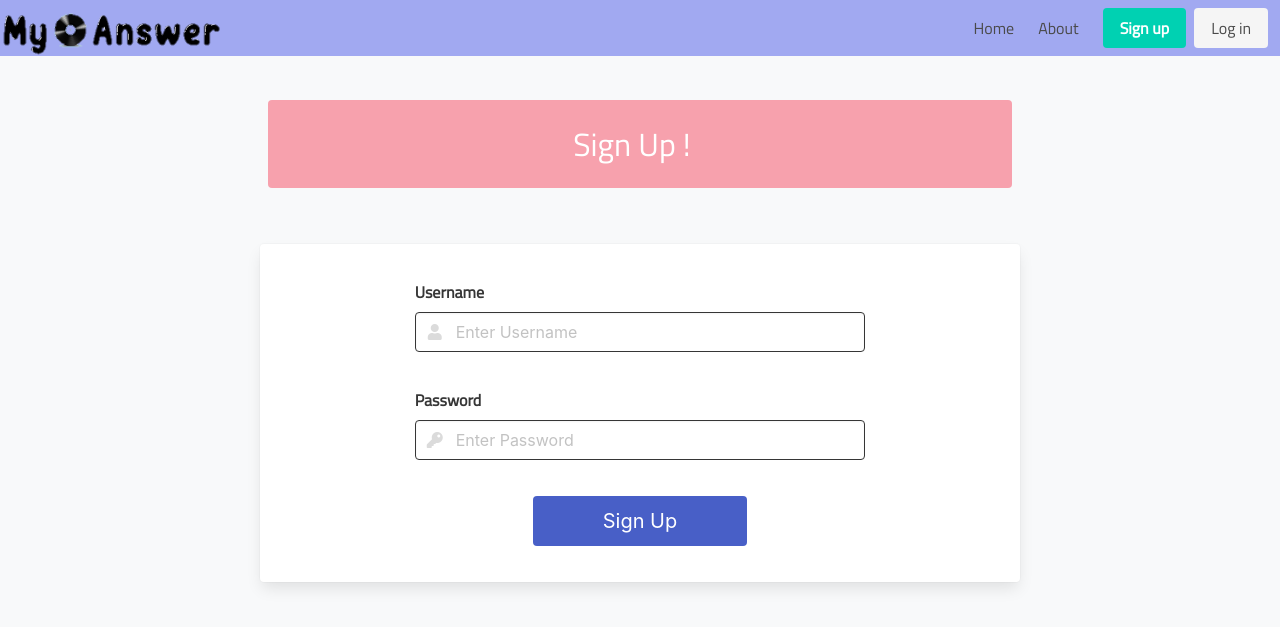
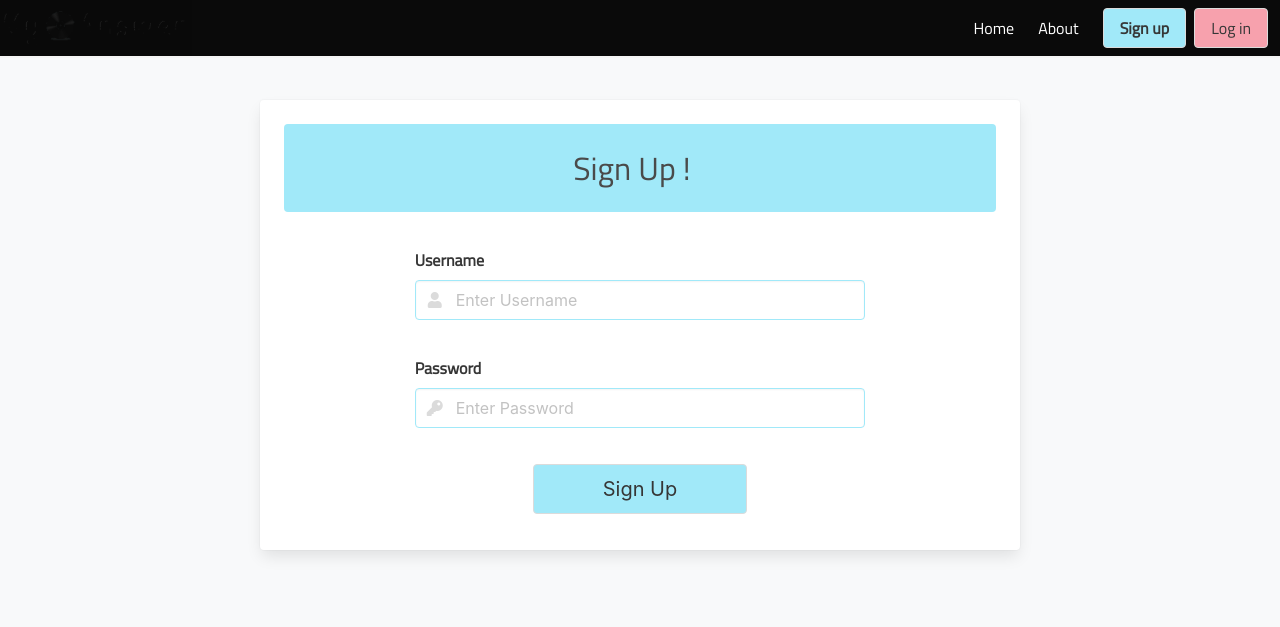
Before and after one commit to RaVeR76/My-Vinyl-Answer, a Flask app: page /signup in a window 1280 px wide. Shown: the top 627 px of the page. Run offline with Flask 2, Linux system fonts and the light colour scheme; some libraries are stand-ins or nearby versions.

Commit message:
Add my own personal styling to Sign Up

```diff
--- a/static/css/style.css
+++ b/static/css/style.css
@@ -15,23 +15,27 @@ body, html {
     scroll-behavior: smooth;
 }
 
-.navbar {
-    background-color: #a1a9f1;
+.my-blue {
+    background-color: #a1e9f9;
 }
 
-.navbar-item::after {
-    color: #f7a1ad;
+.my-red {
+    background-color: #f7a1ad;
 }
 
 a.navbar-item.logo {
     background-image: url("../images/1625940214184.png");
-    background-size: cover;
-    width: 14rem;
+    background-size: contain;
+    filter: invert(100%);
+    width: 12rem;
   }
 
-  .notification {
-      background-color: #f7a1ad;
-      color: white;
+  a.navbar-item.logo:hover {
+    filter: opacity(10%);
+  }
+
+  a.navbar-item:hover {
+    filter: opacity(90%);
   }
 
   .notification p {
@@ -40,13 +44,24 @@ a.navbar-item.logo {
 
 .flash h4 {
     line-height: 2;
-    background-color: hsl(220, 50%, 86%);
 }
+
 
 .col-pad {
     margin-top: 2rem;
 }
 
+.input {
+    border-color: #a1e9f9;
+}
+
+.input:hover {
+    border-color: #f7a1ad;
+}
+
+a.my-blue-font {
+    color: #f7a1ad;
+}
 
 
 
@@ -71,6 +86,11 @@ a.navbar-item.logo {
 
 /* Landscape phones and portrait tablets */
 @media (max-width: 767px) {
+
+    .notification p {
+        font-size: 1.5rem;
+    }
+
     .col-pad {
         margin-top: 1rem;
     }
--- a/templates/base.html
+++ b/templates/base.html
@@ -21,21 +21,21 @@
 
     <header>
 
-        <nav class="navbar" role="navigation" aria-label="main navigation">
+        <nav class="navbar is-black has-shadow" role="navigation" aria-label="main navigation">
             <div class="navbar-brand">
                 <a class="navbar-item logo" href="{{ url_for('get_vinyl') }}">
                     <!-- <img src="static/images/logo6blue.png" alt="My Vinyl Answer Logo">  -->
                 </a>
 
                 <a role="button" class="navbar-burger" aria-label="menu" aria-expanded="false"
-                    data-target="navbarBasicExample">
+                    data-target="navbarlist">
                     <span aria-hidden="true"></span>
                     <span aria-hidden="true"></span>
                     <span aria-hidden="true"></span>
                 </a>
             </div>
 
-            <div id="navbarBasicExample" class="navbar-menu">
+            <div id="navbarlist" class="navbar-menu">
                 <div class="navbar-end">
                     <a href="{{ url_for('get_vinyl') }}" class="navbar-item">
                         Home
@@ -45,10 +45,10 @@
                     </a>
                     <div class="navbar-item">
                         <div class="buttons">
-                            <a href="{{ url_for('signup') }}" class="button is-primary">
+                            <a href="{{ url_for('signup') }}" class="button my-blue">
                                 <strong>Sign up</strong>
                             </a>
-                            <a href="#" class="button is-light">
+                            <a href="#" class="button my-red">
                                 Log in
                             </a>
                         </div>
@@ -66,7 +66,7 @@
                 {% for message in messages %}
                     <div class="columns">
                         <div class="column is-full flash">
-                            <h4 class="title is-4 notification has-text-centered">{{ message }}</h4>
+                            <h4 class="title is-4 notification my-blue has-text-centered">{{ message }}</h4>
                         </div>
                     </div>
                 {% endfor %}
--- a/templates/signup.html
+++ b/templates/signup.html
@@ -3,22 +3,29 @@
 
 
 
-        <div class="column is-8 is-offset-2 col-pad">
-            <div class="notification is-full">
+       <!-- <div class="column is-8 is-offset-2 col-pad">
+            <div class="notification my-blue is-full">
                 <p class="has-text-centered">Sign Up !</p>
             </div>
-        </div>
+        </div>   -->
 
     <div class="columns col-pad">
-        <form class="column is-8 is-offset-2" method="POST" action="{{ url_for('signup') }}">
+        <form class="column is-8 is-offset-2 " method="POST" action="{{ url_for('signup') }}">
             <div class="card">
                 <div class="card-content">
                     <div class="content">
+
+                        <div class="notification my-blue is-full">
+                            <p class="has-text-centered">Sign Up !</p>
+                        </div>
+
+
+
                         <!-- Username Input -->
                         <div class="field column is-8 is-offset-2">
                             <label for="username" class="label">Username</label>
                             <div class="control has-icons-left has-icons-right">
-                                <input id="username" name="username" class="input is-dark validate" type="text"
+                                <input id="username" name="username" class="input validate" type="text"
                                     minlength="5" maxlength="15" pattern="^[a-zA-Z0-9]{5,15}$" placeholder="Enter Username" required>
                                 <span class="icon is-small is-left">
                                     <i class="fas fa-user"></i>
@@ -33,7 +40,7 @@
                         <div class="field column is-8 is-offset-2">
                             <label for="password" class="label">Password</label>
                             <div class="control has-icons-left has-icons-right">
-                                <input id="password" name="password" class="input is-dark validate" type="password"
+                                <input id="password" name="password" class="input validate" type="password"
                                     minlength="5" maxlength="15" pattern="^[a-zA-Z0-9]{5,15}$" placeholder="Enter Password" required>
                                 <span class="icon is-small is-left">
                                     <i class="fas fa-key"></i>
@@ -47,7 +54,7 @@
                         <!-- Sign Up Button -->
                         <div class="field column is-4 is-offset-4">
                             <div class="control">
-                                <button class="button is-link is-medium is-fullwidth">Sign Up</button>
+                                <button class="button my-blue is-medium is-fullwidth">Sign Up</button>
                             </div>
                         </div>
 
```
